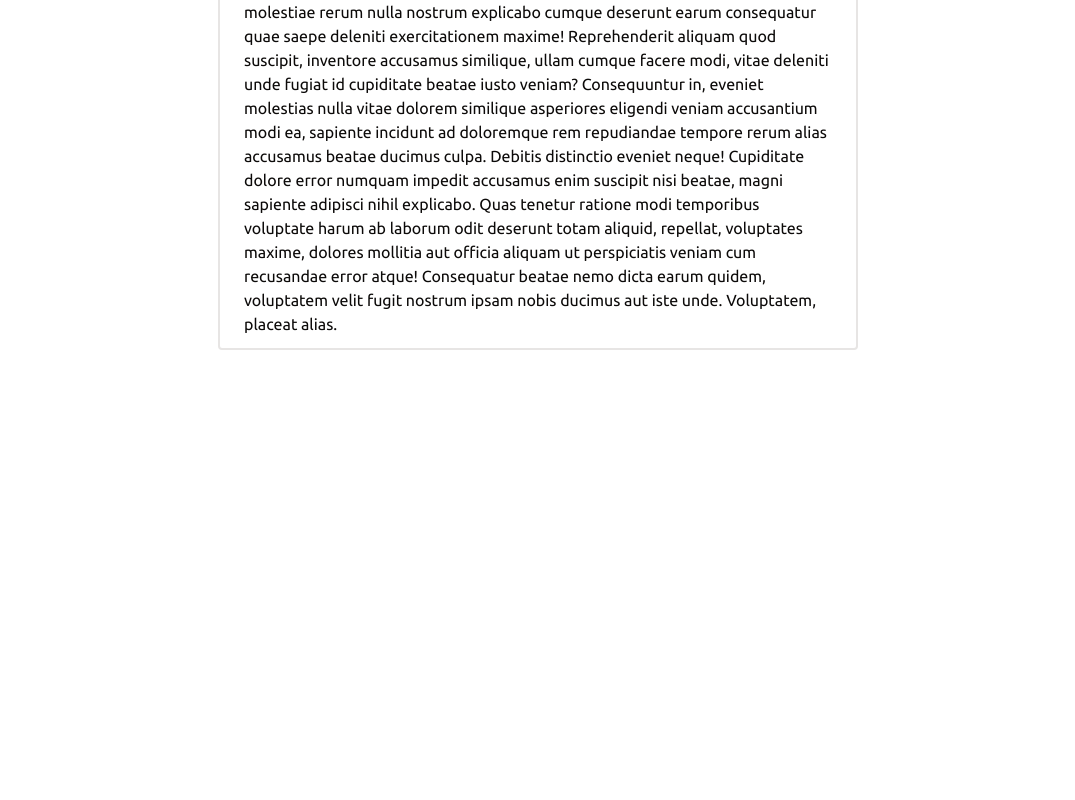
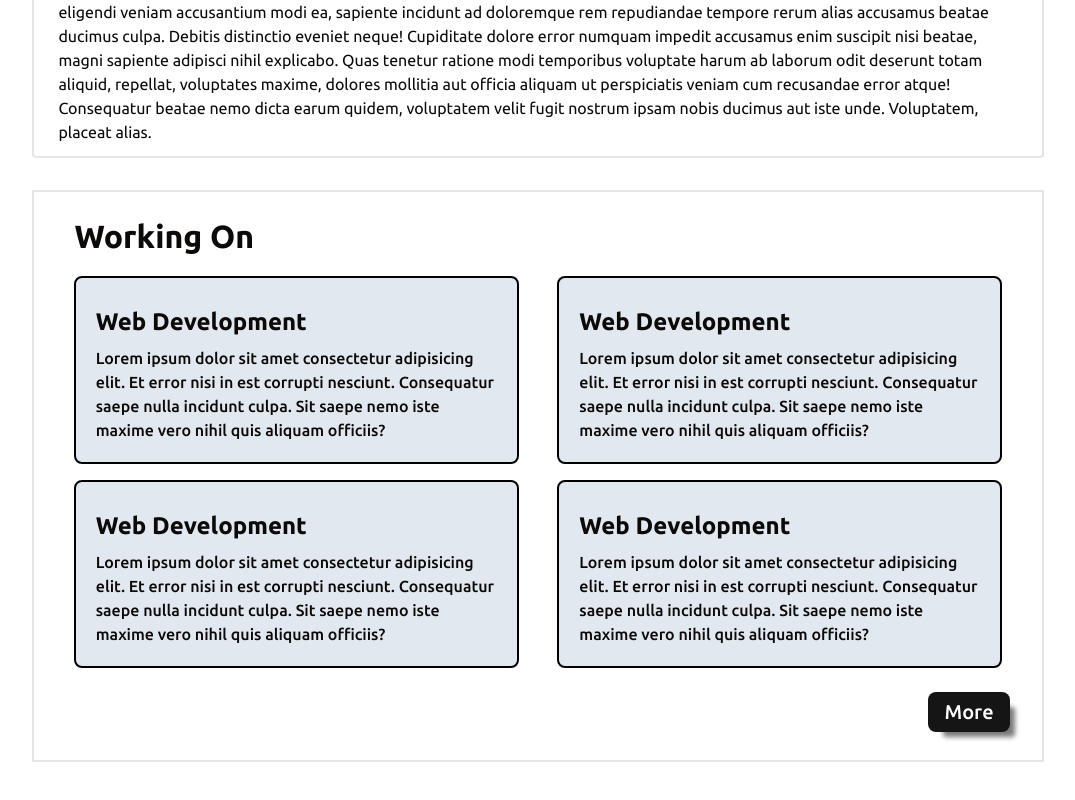
Before and after one commit to thtauhid/open-profile, a React (Vite) app: page /profile/1 in a window 1280 px wide. Shown: the part 398-1198 px from the top of the page, without its empty margins (102-1177 px from the left). Before the commit the page ends 820 px from the top, so only its background shows below. Built offline with nearby package versions, Linux system fonts and the light colour scheme.

Commit message:
Added new Workingon Component

```diff
--- /dev/null
+++ b/src/components/ui/WorkingCard.tsx
@@ -0,0 +1,18 @@
+
+
+const WorkingCard = ({
+  title,
+  content,
+}: {
+  title: string;
+  content: string;
+}) => {
+  return (
+    <article className="lg:w-[46%]  w-full  flex flex-col p-5 bg-slate-200 my-2 mx-1 justify-around rounded-lg border-black border-solid border-2">
+        <div className="my-2 font-bold text-2xl">{title}</div>
+        <div className="font-medium text-md">{content}</div>
+    </article>
+  );
+};
+
+export default WorkingCard;
--- a/src/components/ui/button.tsx
+++ b/src/components/ui/button.tsx
@@ -18,6 +18,7 @@ const buttonVariants = cva(
           "bg-secondary text-secondary-foreground hover:bg-secondary/80",
         ghost: "hover:bg-accent hover:text-accent-foreground",
         link: "text-primary underline-offset-4 hover:underline",
+         blackwhite:"bg-[#151515] text-white text-xl font-medium  rounded-lg hover:bg-slate-100 hover:text-black boxshadow duration-300"
       },
       size: {
         default: "h-10 px-4 py-2",
--- a/src/main.css
+++ b/src/main.css
@@ -78,3 +78,9 @@ body {
     @apply bg-background text-foreground;
   }
 }
+
+.boxshadow {
+  box-shadow: 10px 10px 5px -5px rgba(35, 34, 34, 0.6);
+  -webkit-box-shadow: 10px 10px 5px -5px rgba(35, 34, 34, 0.6);
+  -moz-box-shadow: 10px 10px 5px -5px rgba(35, 34, 34, 0.6);
+}
--- /dev/null
+++ b/src/pages/Profile/Working.tsx
@@ -0,0 +1,44 @@
+import WorkingCard from "@/components/ui/WorkingCard";
+import { Button } from "@/components/ui/button";
+
+const Working = () => {
+  return (
+    <div className="border-2 flex justify-between items-center flex-col p-3">
+      <div className="flex w-full justify-start my-2 text-[2rem] font-bold pl-7">
+        Working On
+      </div>
+      <section className="flex flex-wrap justify-around w-full px-2">
+        <WorkingCard
+          title={"Web Development"}
+          content={
+            " Lorem ipsum dolor sit amet consectetur adipisicing elit. Et error nisi in est corrupti nesciunt. Consequatur saepe nulla incidunt culpa. Sit saepe nemo iste maxime vero nihil quis aliquam officiis?"
+          }
+        />
+        <WorkingCard
+          title={"Web Development"}
+          content={
+            " Lorem ipsum dolor sit amet consectetur adipisicing elit. Et error nisi in est corrupti nesciunt. Consequatur saepe nulla incidunt culpa. Sit saepe nemo iste maxime vero nihil quis aliquam officiis?"
+          }
+        />
+        <WorkingCard
+          title={"Web Development"}
+          content={
+            " Lorem ipsum dolor sit amet consectetur adipisicing elit. Et error nisi in est corrupti nesciunt. Consequatur saepe nulla incidunt culpa. Sit saepe nemo iste maxime vero nihil quis aliquam officiis?"
+          }
+        />
+        <WorkingCard
+          title={"Web Development"}
+          content={
+            " Lorem ipsum dolor sit amet consectetur adipisicing elit. Et error nisi in est corrupti nesciunt. Consequatur saepe nulla incidunt culpa. Sit saepe nemo iste maxime vero nihil quis aliquam officiis?"
+          }
+        />
+      </section>
+
+      <div className="my-4 flex w-full justify-end pr-5">
+        <Button variant={"blackwhite"}>More</Button>
+      </div>
+    </div>
+  );
+};
+
+export default Working;
--- a/src/pages/Profile/index.tsx
+++ b/src/pages/Profile/index.tsx
@@ -1,13 +1,15 @@
 // import { useParams } from "react-router-dom";
 import Bio from "./Bio";
 import Header from "./Header";
+import Working from "./Working";
 
 function Profile() {
   return (
-    <div className="flex justify-center my-10">
-      <div className="w-1/2">
+    <div className="flex justify-center my-10 px-2">
+      <div className="md:w-[80%] w-full">
         <Header />
         <Bio />
+        <Working/>
       </div>
     </div>
   );
```
